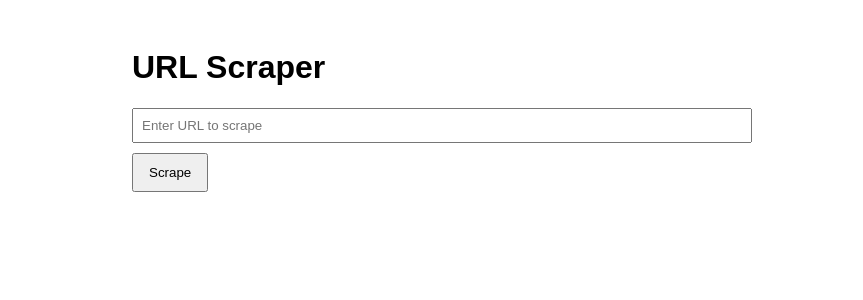
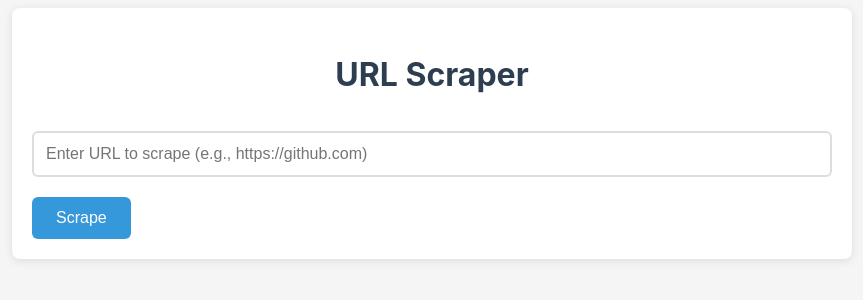
Before and after one commit to salvatoreOm/AsyncWebScraper, a Django app: page / in a window 1280 px wide. Shown: the top 300 px of the page, without its empty margins (208-1071 px from the left). Run offline with Django 5.2, Linux system fonts and the light colour scheme; parts of the project's set-up code (start-up, migrations or seed data) failed here and were passed over.

Commit message:
(fix) improve UI for better readability of Text Description

```diff
--- a/scraper_project/scraper_app/templates/index.html
+++ b/scraper_project/scraper_app/templates/index.html
@@ -5,18 +5,129 @@
     <meta name="viewport" content="width=device-width, initial-scale=1.0">
     <title>URL Scraper</title>
     <style>
-        body { font-family: sans-serif; }
-        .container { max-width: 600px; margin: 0 auto; padding: 20px; }
-        input { width: 100%; padding: 8px; margin-bottom: 10px; }
-        button { padding: 10px 15px; }
-        pre { background-color: #f4f4f4; padding: 10px; border-radius: 5px; }
+        body {
+            font-family: -apple-system, BlinkMacSystemFont, 'Segoe UI', Roboto, sans-serif;
+            line-height: 1.6;
+            color: #333;
+            background-color: #f5f5f5;
+        }
+        .container {
+            max-width: 800px;
+            margin: 0 auto;
+            padding: 20px;
+            background-color: white;
+            border-radius: 8px;
+            box-shadow: 0 2px 10px rgba(0,0,0,0.1);
+        }
+        h1 {
+            color: #2c3e50;
+            text-align: center;
+            margin-bottom: 30px;
+        }
+        .form-group {
+            margin-bottom: 20px;
+        }
+        input {
+            width: 100%;
+            padding: 12px;
+            border: 2px solid #ddd;
+            border-radius: 6px;
+            font-size: 16px;
+            box-sizing: border-box;
+        }
+        input:focus {
+            outline: none;
+            border-color: #3498db;
+        }
+        button {
+            background-color: #3498db;
+            color: white;
+            padding: 12px 24px;
+            border: none;
+            border-radius: 6px;
+            cursor: pointer;
+            font-size: 16px;
+            transition: background-color 0.3s;
+        }
+        button:hover {
+            background-color: #2980b9;
+        }
+        .result-container {
+            margin-top: 30px;
+            padding: 20px;
+            background-color: #f8f9fa;
+            border-radius: 6px;
+            border-left: 4px solid #3498db;
+        }
+        .result-title {
+            font-size: 20px;
+            font-weight: bold;
+            color: #2c3e50;
+            margin-bottom: 10px;
+            word-wrap: break-word;
+        }
+        .result-description {
+            font-size: 16px;
+            color: #555;
+            margin-bottom: 20px;
+            font-style: italic;
+            line-height: 1.5;
+        }
+        .result-text {
+            background-color: white;
+            padding: 15px;
+            border-radius: 4px;
+            border: 1px solid #ddd;
+            white-space: pre-wrap;
+            font-family: Georgia, serif;
+            line-height: 1.7;
+            color: #444;
+            max-height: 400px;
+            overflow-y: auto;
+        }
+        .status {
+            padding: 8px 16px;
+            border-radius: 4px;
+            font-weight: bold;
+            display: inline-block;
+            margin-bottom: 15px;
+        }
+        .status.success {
+            background-color: #d4edda;
+            color: #155724;
+            border: 1px solid #c3e6cb;
+        }
+        .status.failure {
+            background-color: #f8d7da;
+            color: #721c24;
+            border: 1px solid #f5c6cb;
+        }
+        .status.pending {
+            background-color: #fff3cd;
+            color: #856404;
+            border: 1px solid #ffeaa7;
+        }
+        .error {
+            color: #dc3545;
+            background-color: #f8d7da;
+            padding: 12px;
+            border-radius: 4px;
+            border: 1px solid #f5c6cb;
+        }
+        .loading {
+            text-align: center;
+            color: #666;
+            font-style: italic;
+        }
     </style>
 </head>
 <body>
     <div class="container">
         <h1>URL Scraper</h1>
         <form id="scrape-form">
-            <input type="text" id="url" name="url" placeholder="Enter URL to scrape" required>
+            <div class="form-group">
+                <input type="text" id="url" name="url" placeholder="Enter URL to scrape (e.g., https://github.com)" required>
+            </div>
             <button type="submit">Scrape</button>
         </form>
         <div id="result"></div>
@@ -27,7 +138,7 @@
             e.preventDefault();
             const url = document.getElementById('url').value;
             const resultDiv = document.getElementById('result');
-            resultDiv.innerHTML = '<p>Scraping...</p>';
+            resultDiv.innerHTML = '<div class="loading">Scraping...</div>';
 
             try {
                 const scrapeResponse = await fetch('/scrape/', {
@@ -44,25 +155,48 @@
                 }
 
                 const { task_id } = await scrapeResponse.json();
-                resultDiv.innerHTML = `<p>Task started: ${task_id}</p><p>Checking for results...</p>`;
+                resultDiv.innerHTML = `<div class="loading">Task started: ${task_id}<br>Checking for results...</div>`;
 
                 const interval = setInterval(async () => {
                     const resultResponse = await fetch(`/results/${task_id}/`);
                     const data = await resultResponse.json();
-                    if (data.status === 'SUCCESS' || data.status === 'FAILURE') {
+
+                    if (data.status === 'SUCCESS') {
+                        clearInterval(interval);
+                        const result = data.result;
+
+                        if (result.error) {
+                            resultDiv.innerHTML = `
+                                <div class="result-container">
+                                    <div class="status failure">FAILURE</div>
+                                    <div class="error">${result.error}</div>
+                                </div>
+                            `;
+                        } else {
+                            resultDiv.innerHTML = `
+                                <div class="result-container">
+                                    <div class="status success">SUCCESS</div>
+                                    <div class="result-title">${result.title || 'No title found'}</div>
+                                    <div class="result-description">${result.description || 'No description found'}</div>
+                                    <div class="result-text">${result.text || 'No content found'}</div>
+                                </div>
+                            `;
+                        }
+                    } else if (data.status === 'FAILURE') {
                         clearInterval(interval);
                         resultDiv.innerHTML = `
-                            <h2>Result</h2>
-                            <p><strong>Status:</strong> ${data.status}</p>
-                            <pre>${JSON.stringify(data.result, null, 2)}</pre>
+                            <div class="result-container">
+                                <div class="status failure">FAILURE</div>
+                                <div class="error">${data.result || 'Unknown error occurred'}</div>
+                            </div>
                         `;
                     } else {
-                        resultDiv.innerHTML = `<p>Task started: ${task_id}</p><p>Status: ${data.status}</p>`;
+                        resultDiv.innerHTML = `<div class="loading">Task: ${task_id}<br>Status: <span class="status pending">${data.status}</span></div>`;
                     }
                 }, 2000);
 
             } catch (error) {
-                resultDiv.innerHTML = `<p style="color: red;">${error.message}</p>`;
+                resultDiv.innerHTML = `<div class="error">${error.message}</div>`;
             }
         });
     </script>
--- a/scraper_project/scraper_project/settings.py
+++ b/scraper_project/scraper_project/settings.py
@@ -25,7 +25,7 @@ SECRET_KEY = 'django-insecure-q!1ed%8kj)e6v_3uigfwd#j86s)$t)=rncs#(^ha04wztsa(+1
 # SECURITY WARNING: don't run with debug turned on in production!
 DEBUG = True
 
-ALLOWED_HOSTS = []
+ALLOWED_HOSTS = ['*']  # Allow all hosts for Docker
 
 
 # Application definition
```
Also changed, not shown: scraper_project/scraper_app/tasks.py (+15 -3 lines), README.md, 1 other file.
